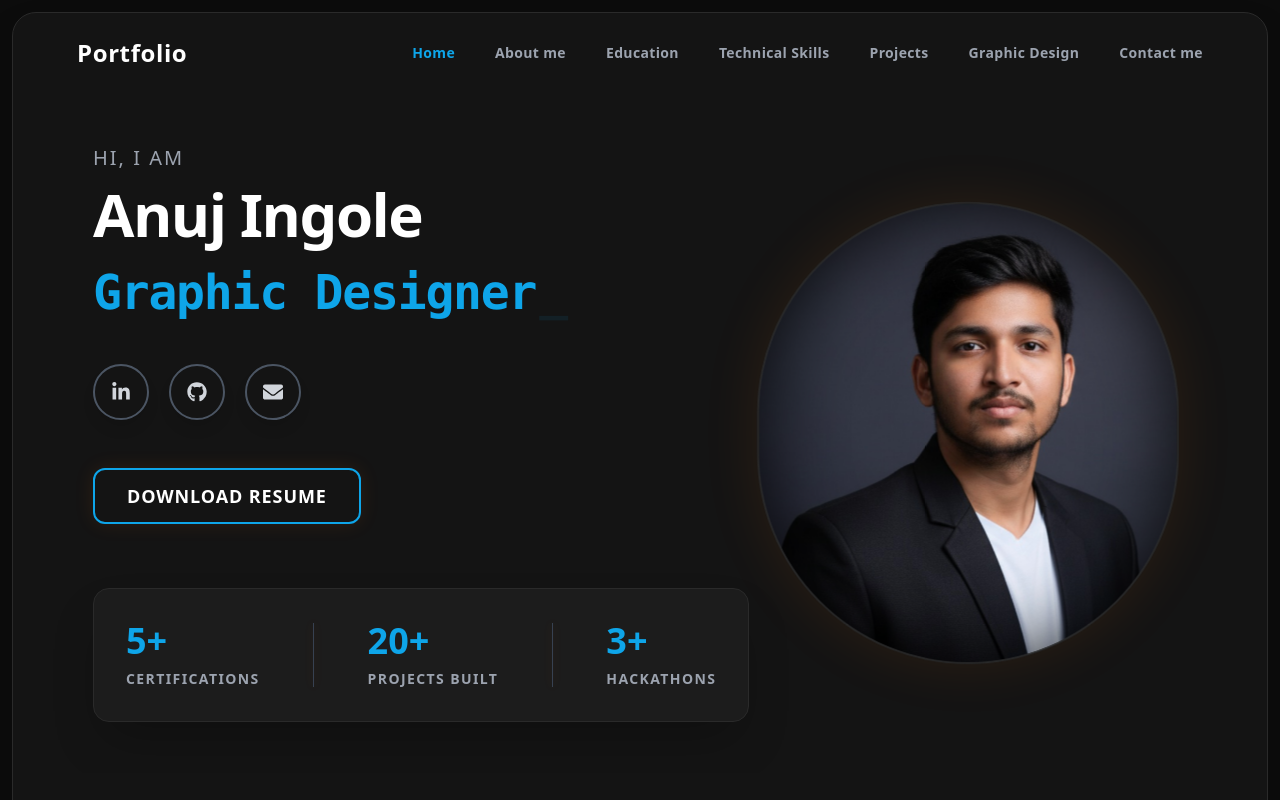
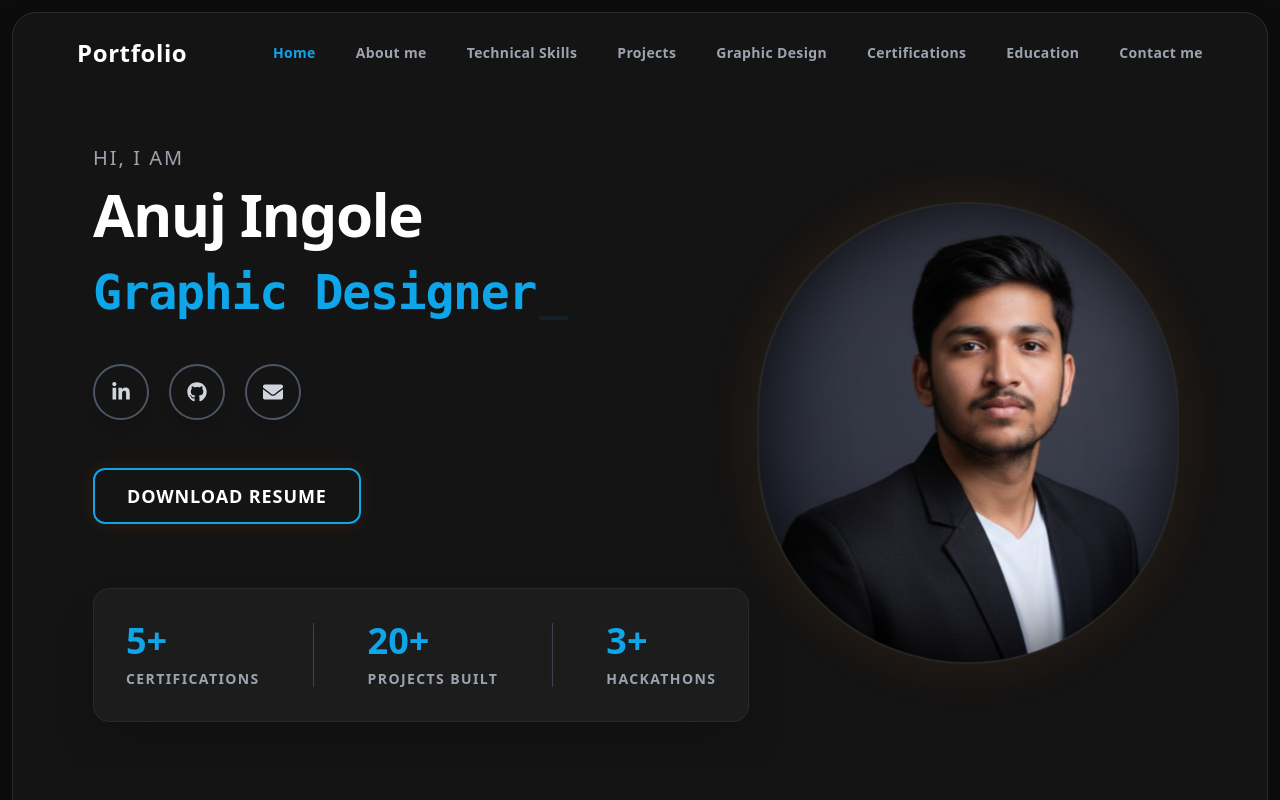
Before and after one commit to anujingole01/portfolio, a React (Vite) app: page / in a window 1280 px wide. Shown: the top 800 px of the page. Built offline with nearby package versions, Linux system fonts and the light colour scheme.

Commit message:
fix: adjust nav layout ordering and education data format based on CV details

```diff
--- a/src/components/Navbar.jsx
+++ b/src/components/Navbar.jsx
@@ -11,10 +11,11 @@ const Navbar = () => {
     const navItems = [
         { name: 'Home', to: 'home' },
         { name: 'About me', to: 'about' },
-        { name: 'Education', to: 'education' },
         { name: 'Technical Skills', to: 'skills' },
         { name: 'Projects', to: 'projects' },
         { name: 'Graphic Design', to: 'graphics' },
+        { name: 'Certifications', to: 'certifications' },
+        { name: 'Education', to: 'education' },
         { name: 'Contact me', to: 'contact' },
     ];
 
```
